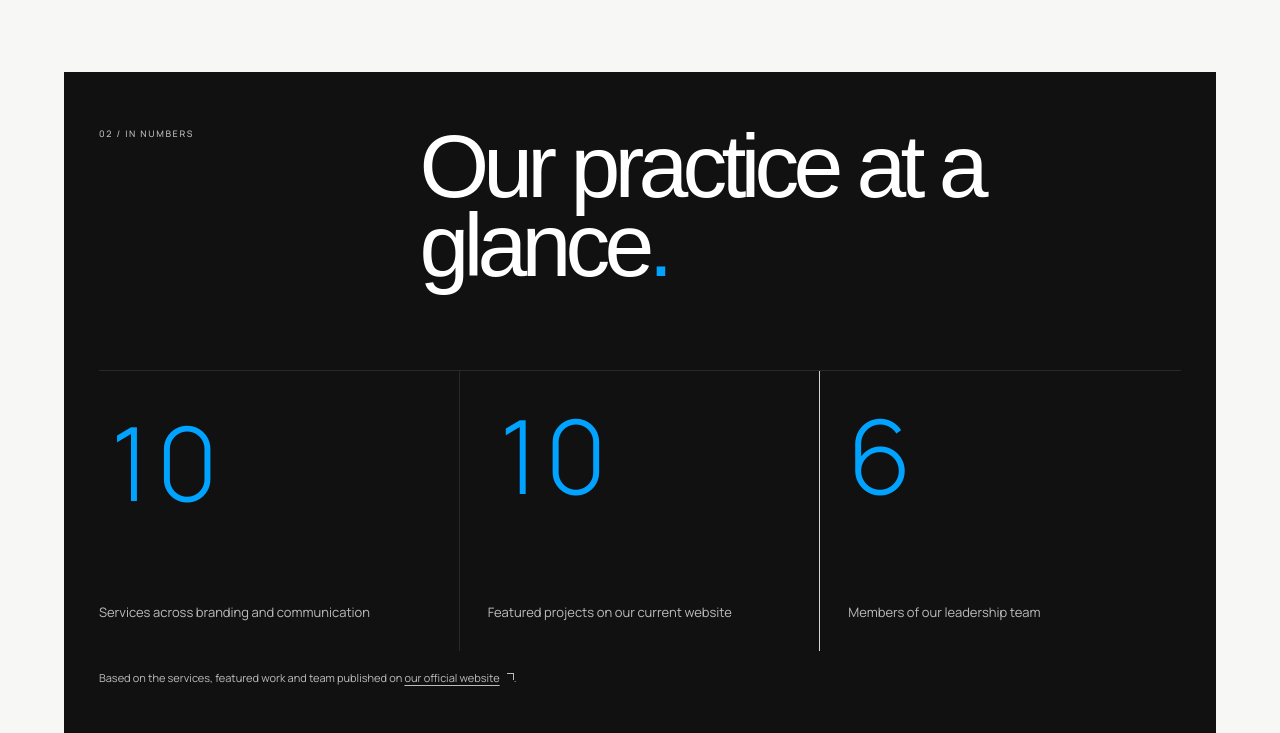
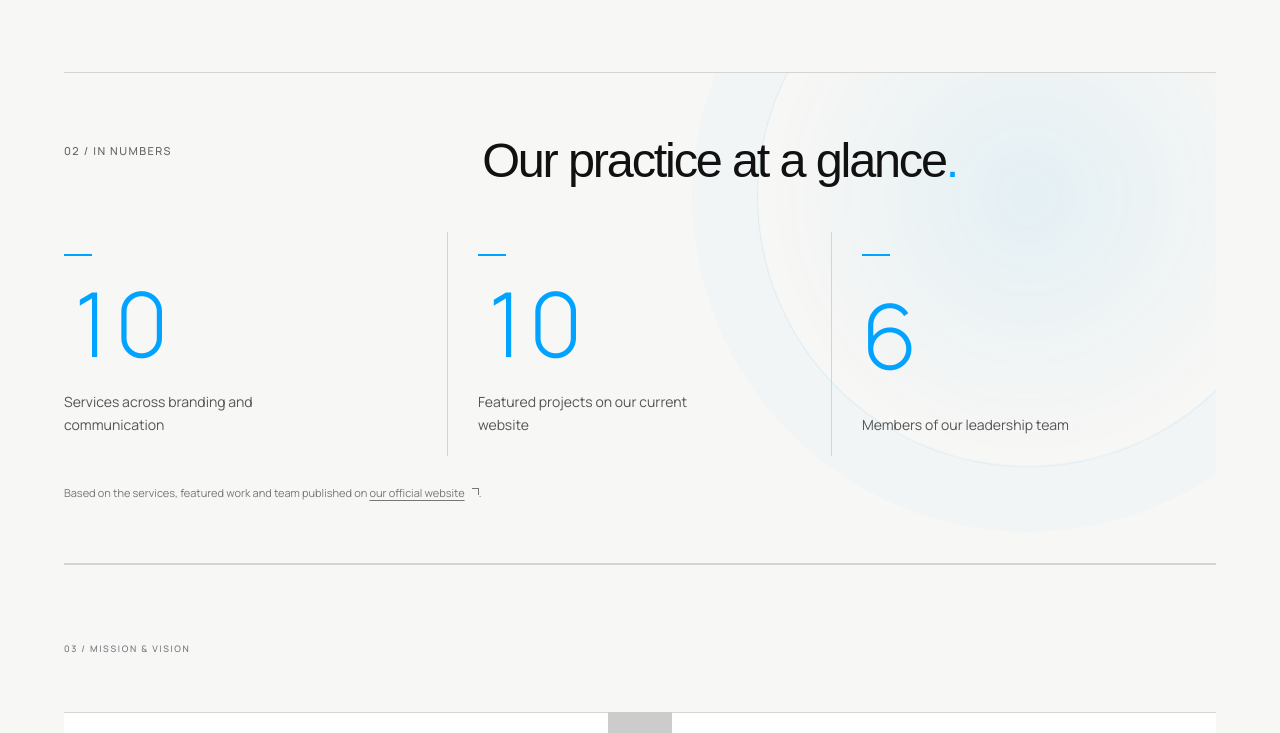
Before and after one commit to trqorganji/BrandShip.Demo, a website built with Vite: page about.html in a window 1280 px wide. Shown: the part 1267-2000 px from the top of the page. Built offline with nearby package versions, Linux system fonts and the light colour scheme; a web font is replaced by a local one.

Commit message:
Replace black About statistics panel with light blue design

```diff
--- a/src/consultancy.css
+++ b/src/consultancy.css
@@ -71,7 +71,21 @@ body :focus-visible{outline:2px solid #00a3ff;outline-offset:5px}section[id],art
 .about-editorial-image img{width:100%;height:100%;object-fit:cover}.about-editorial-image figcaption{position:absolute;inset:auto 0 0;padding:40px 24px 22px;background:linear-gradient(transparent,#0009);color:white;font-size:11px;line-height:1.5;letter-spacing:.04em}
 .about-section-nav{display:flex;flex-wrap:wrap;gap:22px;padding:22px 5vw;border-block:1px solid #d4d4d1}.about-section-nav a{font-size:12px;color:#555}.about-section-nav a:hover{color:#0083c2}
 .about-page .about-directory{padding-top:0}.about-page .about-overview{display:grid;grid-template-columns:1fr 2fr;gap:4vw;padding-block:75px}
-.about-page .about-numbers{padding:55px 35px;background:#111;color:white;border:0}.about-page .about-numbers h2{color:white}.about-page .about-numbers p,.about-page .about-numbers header>span{color:#bcbcbc}.about-page .about-stat-grid strong{color:#00a3ff}
+.about-page .about-numbers{position:relative;isolation:isolate;overflow:hidden;padding:60px 0;background:transparent;color:#111;border-block:1px solid #d4d4d1}
+.about-page .about-numbers:before{content:"";position:absolute;z-index:-1;pointer-events:none;right:-100px;top:-160px;width:540px;height:540px;border-radius:50%;background:radial-gradient(circle,rgba(0,163,255,.075),transparent 68%);border:1px solid rgba(0,163,255,.12);box-shadow:0 0 0 65px rgba(0,163,255,.025);animation:practice-glow 14s ease-in-out infinite alternate}
+.about-page .about-numbers header{display:grid;grid-template-columns:1fr 2fr;align-items:start;gap:4vw;position:relative}
+.about-page .about-numbers header>span{color:#666;padding-top:10px;font-size:11px;letter-spacing:.13em}
+.about-page .about-numbers h2{color:#111;font-size:clamp(32px,3.8vw,58px);line-height:1.13;letter-spacing:-.045em;max-width:620px;margin:0}
+.about-page .about-stat-grid{margin-top:44px;border-top:0;gap:0}
+.about-page .about-stat-grid article,.about-page .about-stat-grid article+article{position:relative;min-height:210px;padding:22px 30px 20px;border-color:#d4d4d1;background:transparent}
+.about-page .about-stat-grid article:first-child{padding-left:0}
+.about-page .about-stat-grid article:before{content:"";display:block;width:28px;height:2px;background:#00a3ff;margin-bottom:22px}
+.about-page .about-stat-grid strong{display:block;font-size:clamp(64px,7vw,108px);font-weight:200;line-height:1;color:#00a3ff;letter-spacing:-.065em}
+.about-page .about-stat-grid p{color:#555;font-size:14px;line-height:1.65;max-width:28ch;margin:22px 0 0}
+.about-page .about-numbers .numbers-source{font-size:11px;line-height:1.7;color:#777;max-width:70ch;margin:28px 0 0}
+@keyframes practice-glow{from{transform:translate(0,0) scale(.96)}to{transform:translate(-35px,25px) scale(1.04)}}
+@media(max-width:800px){.about-page .about-numbers header{grid-template-columns:1fr;gap:20px}.about-page .about-numbers h2{font-size:36px}.about-page .about-stat-grid{grid-template-columns:1fr;margin-top:30px}.about-page .about-stat-grid article,.about-page .about-stat-grid article+article{display:grid;grid-template-columns:90px 1fr;align-items:center;gap:20px;min-height:0;padding:24px 0;border:0;border-top:1px solid #d4d4d1}.about-page .about-stat-grid article:before{display:none}.about-page .about-stat-grid strong{font-size:68px}.about-page .about-stat-grid p{font-size:14px;margin:0}.about-page .about-numbers:before{width:320px;height:320px;right:-170px;top:-80px}}
+@media(prefers-reduced-motion:reduce){.about-page .about-numbers:before{animation:none}}
 .about-page .about-purpose,.about-page .about-leadership,.about-page .about-clients{padding-block:70px}
 .about-page .about-purpose-grid{gap:5vw}.about-page .leadership-grid>article img{transition:filter .4s ease,transform .6s ease}.about-page .leadership-grid>article:hover img{filter:none}
 @media(max-width:800px){.about-editorial-hero{padding:125px 6vw 35px;grid-template-columns:1fr;gap:30px}.about-editorial-image{aspect-ratio:5/4;max-height:420px}.about-editorial-copy h1{font-size:58px}.about-page .about-overview{display:block;padding-block:40px}.about-page .about-numbers{padding:35px 20px}.about-page .about-purpose,.about-page .about-leadership,.about-page .about-clients{padding-block:40px}.about-section-nav{gap:18px;padding-inline:6vw}}
```
